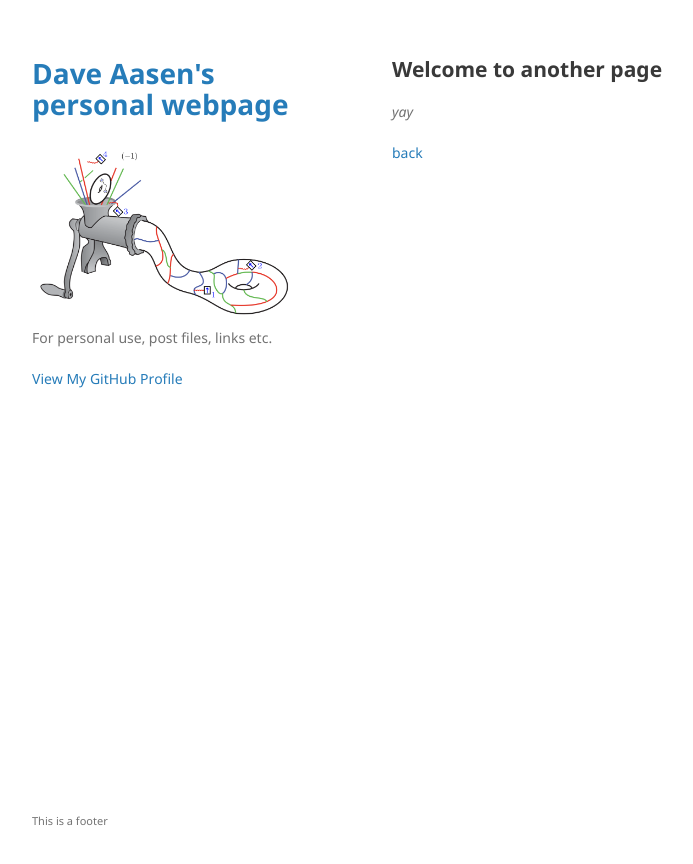
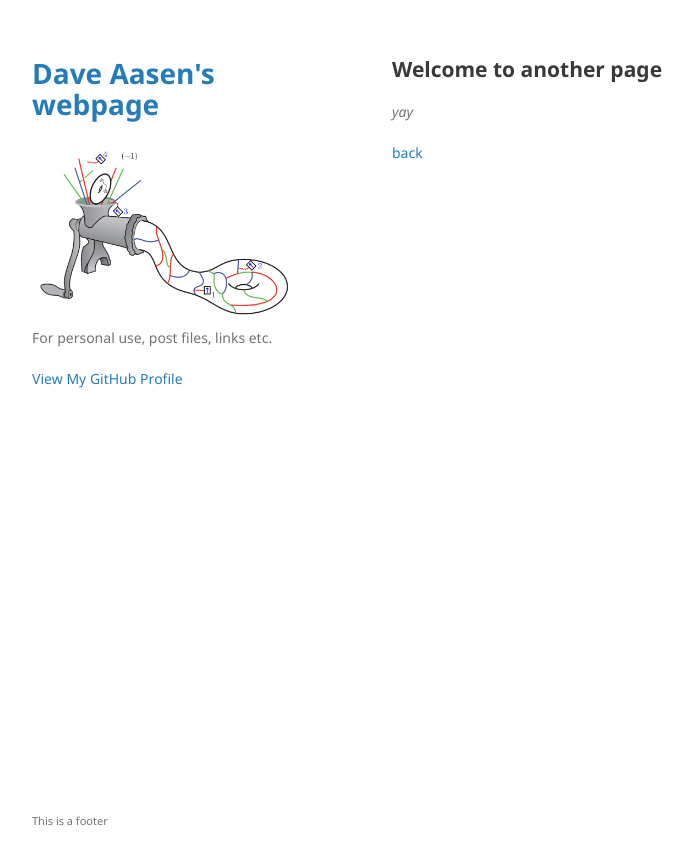
Before and after one commit to davidaasen/davidaasen.github.io, a Jekyll site: the page built from another-page.md, in a window 1280 px wide. Shown: the top 864 px of the page, without its empty margins (178-871 px from the left). Built offline with Jekyll 4.4.1, drawn with Linux system fonts in a browser that asks for light colours; our own code applies the rules of GitHub Pages for plain Markdown files.

Commit message:
Update _config.yml

```diff
--- a/_config.yml
+++ b/_config.yml
@@ -1,4 +1,4 @@
-title: Dave Aasen's personal webpage
+title: Dave Aasen's webpage
 logo: /assets/img/string_net_crank.png
 description: For personal use, post files, links etc.
 show_downloads: false
```
